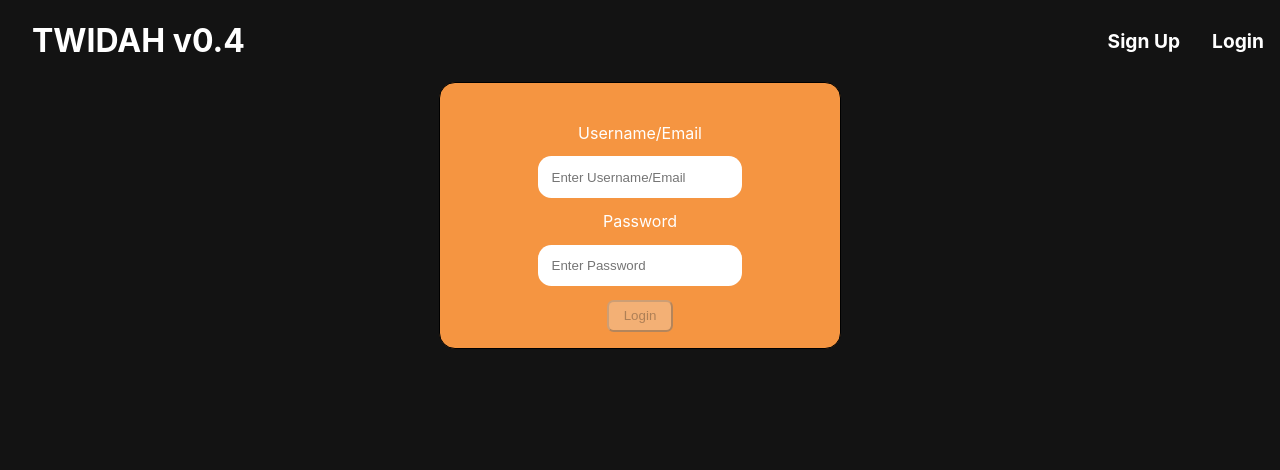
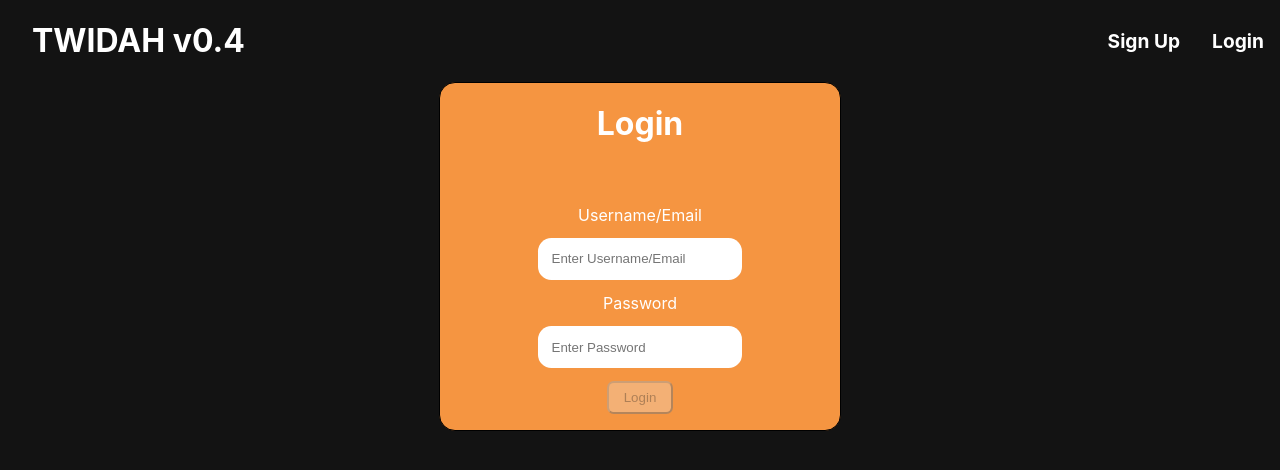
Before and after one commit to twidah/twidah-frontend, a React (Create React App) app: page /login in a window 1280 px wide. Shown: the top 470 px of the page. Built offline with nearby package versions, Linux system fonts and the light colour scheme; no server answers.

Commit message:
Added login and signup headers on the components.

```diff
--- a/src/comps/login/Login.js
+++ b/src/comps/login/Login.js
@@ -74,6 +74,7 @@ export default function LoginForm({ setLogged }) {
 
     return (
         <div className="form">
+            <h1>Login</h1>
             <form onSubmit={submit}>
                 <span>{errors.usernameOrEmail}</span>
                 <br />
--- a/src/comps/signup/SignUp.js
+++ b/src/comps/signup/SignUp.js
@@ -78,6 +78,7 @@ export default function SignUp({ setLogged }) {
 
     return (
         <div className="form">
+            <h1>Sign Up</h1>
             <form onSubmit={submit}>
                 <span>{errors.username}</span>
                 <br />
```
